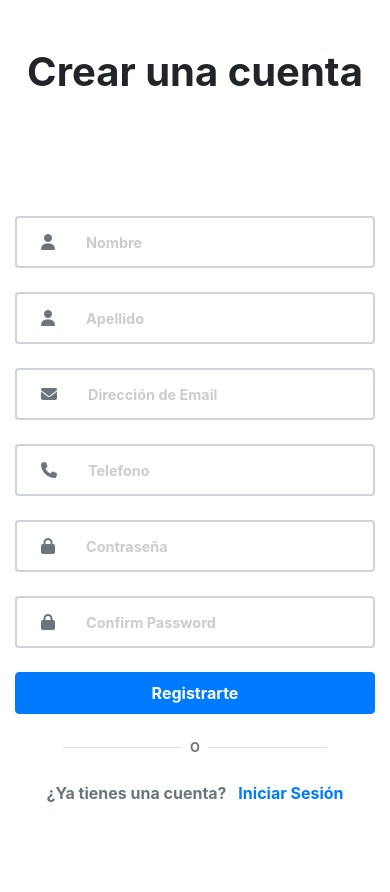
After one commit to NestorPQ/Apptaxi, a PHP site: page /views/register/register.php in a window 390 px wide. The commit adds this page. Run offline with PHP 8.4, Linux system fonts and the light colour scheme.

Commit message:
cod: proceso de registra un usuario agregado

```diff
--- a/index.php
+++ b/index.php
@@ -39,7 +39,7 @@ if (isset($_SESSION["status"]) && $_SESSION["status"]) {
           <button class="opacity">INICIAR SESSIÓN</button>
         </form>
         <div class="register-forget opacity">
-          <a href="">REGISTRARME</a>
+          <a href="./views/register/register.php">REGISTRARME</a>
         </div>
         <div class="register-forget opacity">
           <a href="../Apptaxi/test/password/recuperar.php">CAMBIAR CONTRASEÑA</a>
--- /dev/null
+++ b/views/register/register.php
@@ -0,0 +1,220 @@
+<!doctype html>
+<html lang="es">
+
+<head>
+  <title>Registrarme</title>
+  <!-- Required meta tags -->
+  <meta charset="utf-8">
+  <meta name="viewport" content="width=device-width, initial-scale=1, shrink-to-fit=no">
+
+  <!-- Bootstrap CSS v4.3.1 -->
+  <link rel="stylesheet" href="https://cdn.jsdelivr.net/npm/bootstrap@4.3.1/dist/css/bootstrap.min.css" integrity="sha384-ggOyR0iXCbMQv3Xipma34MD+dH/1fQ784/j6cY/iJTQUOhcWr7x9JvoRxT2MZw1T" crossorigin="anonymous">
+  <link rel="stylesheet" href="https://cdnjs.cloudflare.com/ajax/libs/font-awesome/6.4.2/css/all.min.css">
+  <style>
+    .border-md {
+      border-width: 2px;
+    }
+
+    .btn-facebook {
+      background: #405D9D;
+      border: none;
+    }
+
+    .btn-facebook:hover,
+    .btn-facebook:focus {
+      background: #314879;
+    }
+
+    .btn-twitter {
+      background: #42AEEC;
+      border: none;
+    }
+
+    .btn-twitter:hover,
+    .btn-twitter:focus {
+      background: #1799e4;
+    }
+
+    body {
+      min-height: 100vh;
+    }
+
+    .form-control:not(select) {
+      padding: 1.5rem 0.5rem;
+    }
+
+    select.form-control {
+      height: 52px;
+      padding-left: 0.5rem;
+    }
+
+    .form-control::placeholder {
+      color: #ccc;
+      font-weight: bold;
+      font-size: 0.9rem;
+    }
+
+    .form-control:focus {
+      box-shadow: none;
+    }
+  </style>
+</head>
+
+<body>
+  <div class="container text-center mt-5">
+    <h1 class="mt-5"><strong>Crear una cuenta</strong></h1>
+    <!-- Navbar-->
+
+    <div class="row py-5 mt-4 align-items-center">
+      <div class="col-md-5 pr-lg-5 mb-5 mb-md-0">
+        <img src="https://bootstrapious.com/i/snippets/sn-registeration/illustration.svg" alt="" class="img-fluid mb-3 d-none d-md-block">
+        <!-- <h1>Reestable tu contraseña</h1> -->
+      </div>
+
+      <!-- Formulario de registro-->
+      <div class="col-md-7 col-lg-6 ml-auto">
+        <form action="#" id="form-registrar-usuario">
+          <div class="row">
+
+            <!-- Nombre -->
+            <div class="input-group col-lg-12 mb-4">
+              <div class="input-group-prepend">
+                <span class="input-group-text bg-white px-4 border-md border-right-0">
+                  <i class="fa fa-user text-muted"></i>
+                </span>
+              </div>
+              <input id="nombre" type="text" name="nombre" placeholder="Nombre" class="form-control bg-white border-left-0 border-md" required>
+            </div>
+
+            <!-- Apellido -->
+            <div class="input-group col-lg-12 mb-4">
+              <div class="input-group-prepend">
+                <span class="input-group-text bg-white px-4 border-md border-right-0">
+                  <i class="fa fa-user text-muted"></i>
+                </span>
+              </div>
+              <input id="apellido" type="text" name="apellido" placeholder="Apellido" class="form-control bg-white border-left-0 border-md" required>
+            </div>
+
+            <!-- Email -->
+            <div class="input-group col-lg-12 mb-4">
+              <div class="input-group-prepend">
+                <span class="input-group-text bg-white px-4 border-md border-right-0">
+                  <i class="fa fa-envelope text-muted"></i>
+                </span>
+              </div>
+              <input id="email" type="email" name="email" placeholder="Dirección de Email" class="form-control bg-white border-left-0 border-md" required>
+            </div>
+
+            <!-- Telefono -->
+            <div class="input-group col-lg-12 mb-4">
+              <div class="input-group-prepend">
+                <span class="input-group-text bg-white px-4 border-md border-right-0">
+                  <i class="fa fa-phone text-muted"></i>
+                </span>
+              </div>
+              <input id="telefono" type="number" name="telefono" placeholder="Telefono" class="form-control bg-white border-left-0 border-md" maxlength="9" oninput='if(this.value.length > this.maxLength) this.value = this.value.slice(0, this.maxLength);' required>
+            </div>
+
+            <!-- Contraseña -->
+            <div class="input-group col-lg-6 mb-4">
+              <div class="input-group-prepend">
+                <span class="input-group-text bg-white px-4 border-md border-right-0">
+                  <i class="fa fa-lock text-muted"></i>
+                </span>
+              </div>
+              <input id="password" type="password" name="password" placeholder="Contraseña" class="form-control bg-white border-left-0 border-md" required>
+            </div>
+
+            <!-- Confirmar Contraseña -->
+            <div class="input-group col-lg-6 mb-4">
+              <div class="input-group-prepend">
+                <span class="input-group-text bg-white px-4 border-md border-right-0">
+                  <i class="fa fa-lock text-muted"></i>
+                </span>
+              </div>
+              <input id="passwordConfirmation" type="password" name="passwordConfirmation" placeholder="Confirm Password" class="form-control bg-white border-left-0 border-md" required>
+            </div>
+
+
+            <!-- Submit Button -->
+            <div class="form-group col-lg-12 mx-auto mb-0">
+              <button id="cambiar-contrasena-btn" class="btn btn-primary btn-block py-2" type="submit">
+                <span class="font-weight-bold">Registrarte</span>
+              </button>
+            </div>
+
+            <!-- Divider Text -->
+            <div class="form-group col-lg-12 mx-auto d-flex align-items-center my-4">
+              <div class="border-bottom w-100 ml-5"></div>
+              <span class="px-2 small text-muted font-weight-bold text-muted">O</span>
+              <div class="border-bottom w-100 mr-5"></div>
+            </div>
+
+
+            <!-- Ya registrado -->
+            <div class="text-center w-100">
+              <p class="text-muted font-weight-bold">¿Ya tienes una cuenta? <a href="../../index.php" class="text-primary ml-2">Iniciar Sesión</a></p>
+            </div>
+
+          </div>
+        </form>
+      </div>
+    </div>
+
+
+  </div>
+  </footer>
+
+  <script>
+    function $(id) {
+      return document.querySelector(id);
+    }
+
+
+
+    $("#form-registrar-usuario").addEventListener("submit", (event) => {
+      event.preventDefault();
+
+      const nombre = $("#nombre").value;
+      const apellido = $("#apellido").value;
+      const email = $("#email").value;
+      const telefono = $("#telefono").value;
+      const password = $("#password").value;
+      const passwordConfirmation = $("#passwordConfirmation").value;
+
+      const parametros = new FormData();
+      parametros.append("operacion", "registrarUsuario");
+      parametros.append("nombre", nombre);
+      parametros.append("apellido", apellido);
+      parametros.append("email", email);
+      parametros.append("telefono", telefono);
+      parametros.append("claveacceso", password);
+
+
+      if (password === passwordConfirmation) {
+        alert("las contraseñas son iguales ✅");
+
+        fetch(`../../controllers/usuario.controller.php`, {
+          method: "POST",
+          body: parametros
+        })
+        .then(respuesta => respuesta.json())
+        .then(data => {
+          console.log(data);
+
+        })
+        .catch(e => {
+          console.error(e);
+        });
+      }else{
+        alert("las contraseñas son diferentes 🚨");
+      }
+
+
+
+    });
+  </script>
+</body>
+
+</html>
```
Also changed, not shown: controllers/usuario.controller.php (+15 -2 lines), models/Usuario.php (+20 -0 lines), views/header/header.php (+11 -10 lines).
